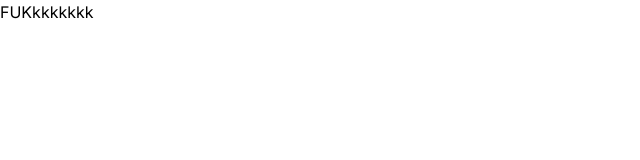
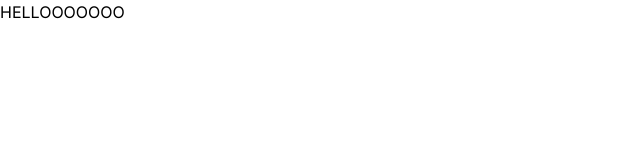
Before and after one commit to donanhnguyen/don-a-nguyen-luxury-vehicle-rental, a Next.js app: page /search in a window 1280 px wide. Shown: the top 160 px of the page, without its empty margins (0-640 px from the left). Built offline with nearby package versions, Linux system fonts and the light colour scheme.

Commit message:
figured out routing

```diff
--- a/src/app/search/page.tsx
+++ b/src/app/search/page.tsx
@@ -5,7 +5,7 @@ export default function Hi () {
 
 
     return (
-        <h1>FUKkkkkkkk</h1>
+        <h1>HELLOOOOOOO</h1>
     )
 
 }
```
